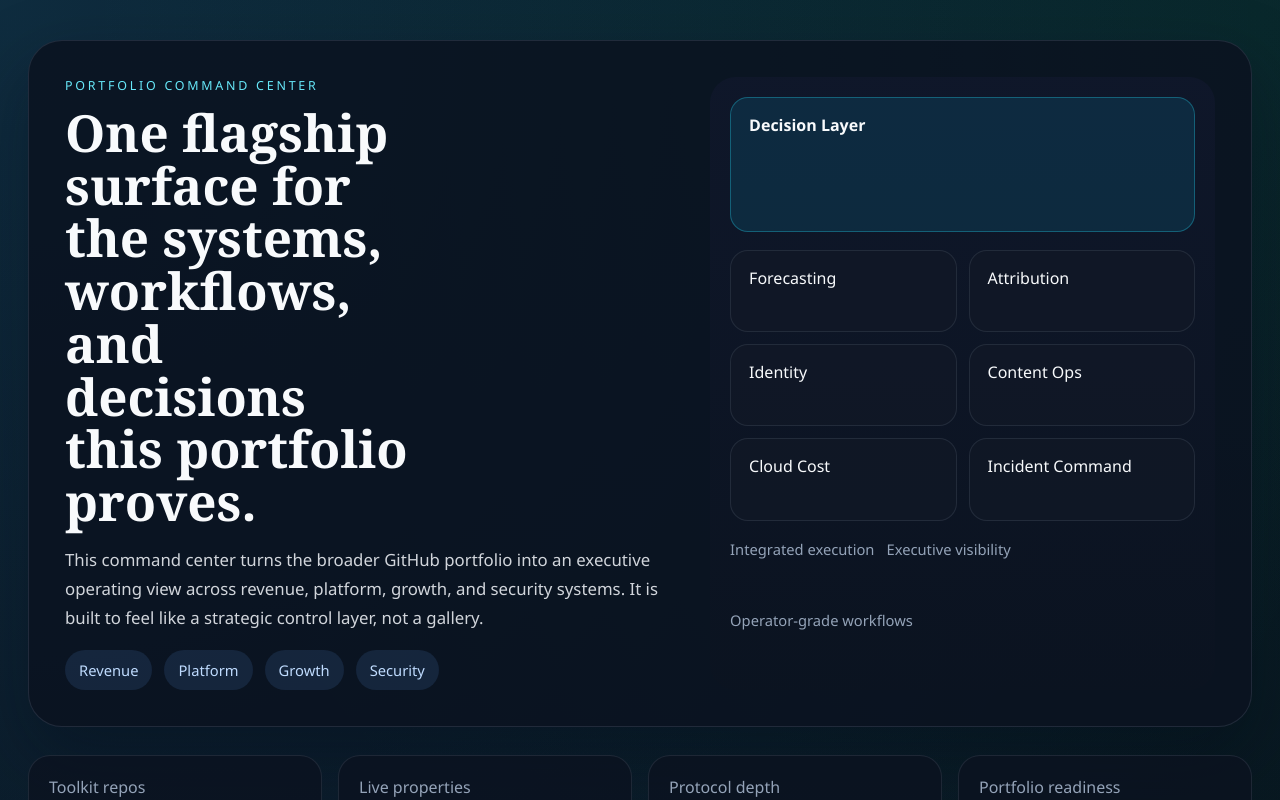
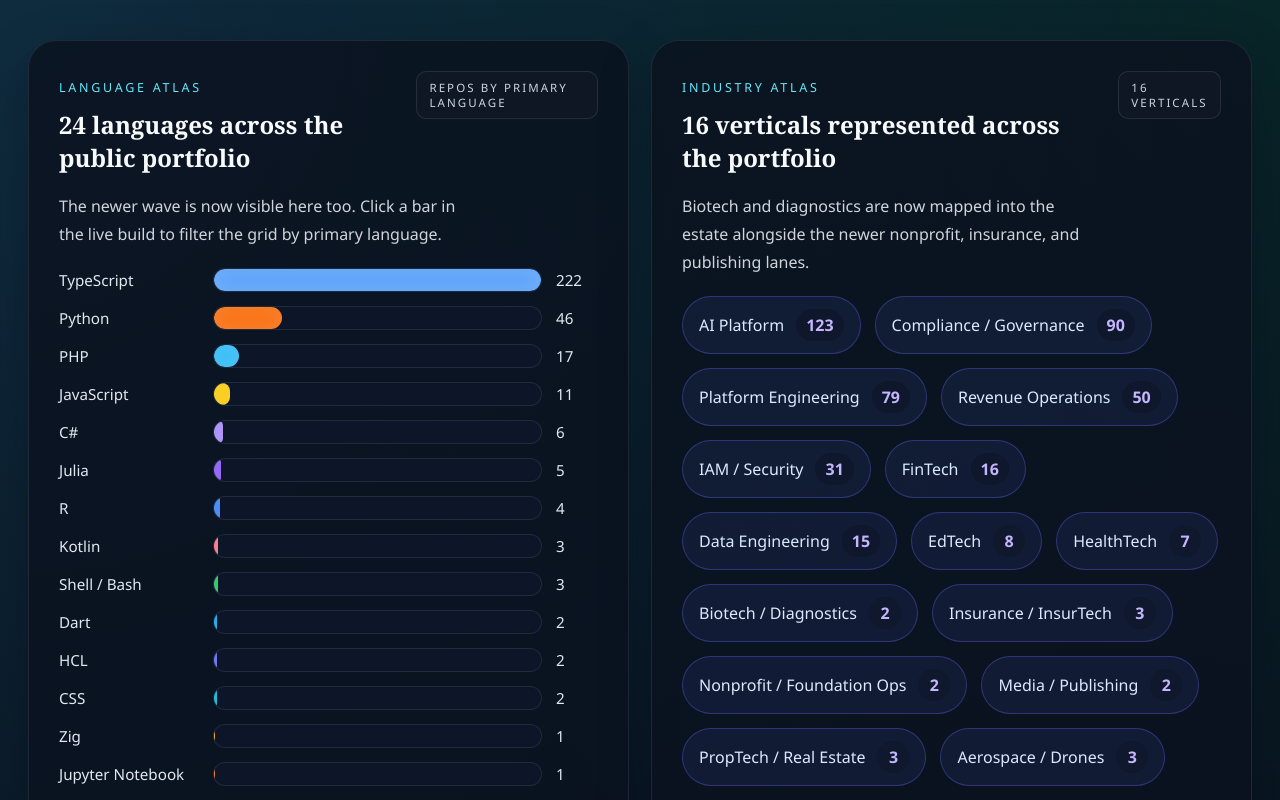
Before and after one commit to mizcausevic-dev/portfolio-command-center, a React (Vite) app: page / in a window 1280 px wide. Shown: the top 800 px of the page. Built offline with nearby package versions, Linux system fonts and the light colour scheme.

Commit message:
Restore atlas-first portfolio layout

```diff
--- a/src/App.tsx
+++ b/src/App.tsx
@@ -36,39 +36,60 @@ function App() {
 
   return (
     <div className="page-shell">
-      <header className="hero">
-        <div className="hero-copy">
-          <p className="eyebrow">Portfolio Command Center</p>
-          <h1>One flagship surface for the systems, workflows, and decisions this portfolio proves.</h1>
-          <p className="hero-text">
-            This command center turns the broader GitHub portfolio into an executive operating view across revenue,
-            platform, growth, and security systems. It is built to feel like a strategic control layer, not a gallery.
+      <section className="content-grid atlas-grid atlas-shell">
+        <article className="panel atlas-panel">
+          <div className="panel-heading">
+            <div>
+              <p className="panel-kicker">Language atlas</p>
+              <h2>24 languages across the public portfolio</h2>
+            </div>
+            <span className="panel-badge">Repos by primary language</span>
+          </div>
+          <p className="atlas-copy">
+            The newer wave is now visible here too. Click a bar in the live build to filter the grid by primary
+            language.
           </p>
-          <div className="hero-links">
-            <span>Revenue</span>
-            <span>Platform</span>
-            <span>Growth</span>
-            <span>Security</span>
+          <div className="language-list">
+            {languageAtlas.map((entry) => (
+              <div key={entry.language} className="language-row">
+                <span className="language-label">{entry.language}</span>
+                <div className="language-bar-shell" aria-hidden="true">
+                  <div
+                    className="language-bar-fill"
+                    style={{
+                      width: `${(entry.repos / maxLanguageRepos) * 100}%`,
+                      background: entry.color
+                    }}
+                  />
+                </div>
+                <span className="language-value">{entry.repos}</span>
+              </div>
+            ))}
           </div>
-        </div>
+        </article>
 
-        <div className="hero-map">
-          <div className="map-node strong">Decision Layer</div>
-          <div className="map-grid">
-            <div className="map-node">Forecasting</div>
-            <div className="map-node">Attribution</div>
-            <div className="map-node">Identity</div>
-            <div className="map-node">Content Ops</div>
-            <div className="map-node">Cloud Cost</div>
-            <div className="map-node">Incident Command</div>
+        <article className="panel atlas-panel">
+          <div className="panel-heading">
+            <div>
+              <p className="panel-kicker">Industry atlas</p>
+              <h2>16 verticals represented across the portfolio</h2>
+            </div>
+            <span className="panel-badge">16 verticals</span>
           </div>
-          <div className="map-footer">
-            <span>Integrated execution</span>
-            <span>Executive visibility</span>
-            <span>Operator-grade workflows</span>
+          <p className="atlas-copy">
+            Biotech and diagnostics are now mapped into the estate alongside the newer nonprofit, insurance, and
+            publishing lanes.
+          </p>
+          <div className="vertical-chip-grid">
+            {industryAtlas.map((entry) => (
+              <div key={entry.vertical} className="vertical-chip">
+                <span>{entry.vertical}</span>
+                <strong>{entry.repos}</strong>
+              </div>
+            ))}
           </div>
-        </div>
-      </header>
+        </article>
+      </section>
 
       <section className="signal-grid" aria-label="Top-level portfolio signals">
         {topSignals.map((signal) => (
@@ -254,61 +275,6 @@ function App() {
         </div>
       </section>
 
-      <section className="content-grid atlas-grid">
-        <article className="panel atlas-panel">
-          <div className="panel-heading">
-            <div>
-              <p className="panel-kicker">Language atlas</p>
-              <h2>24 languages across the public portfolio</h2>
-            </div>
-            <span className="panel-badge">Repos by primary language</span>
-          </div>
-          <p className="atlas-copy">
-            The newer wave is now visible here too: stronger C#, Julia, R, Shell, CSS, and PHP proof alongside the
-            TypeScript-heavy operator surface core.
-          </p>
-          <div className="language-list">
-            {languageAtlas.map((entry) => (
-              <div key={entry.language} className="language-row">
-                <span className="language-label">{entry.language}</span>
-                <div className="language-bar-shell" aria-hidden="true">
-                  <div
-                    className="language-bar-fill"
-                    style={{
-                      width: `${(entry.repos / maxLanguageRepos) * 100}%`,
-                      background: entry.color
-                    }}
-                  />
-                </div>
-                <span className="language-value">{entry.repos}</span>
-              </div>
-            ))}
-          </div>
-        </article>
-
-        <article className="panel atlas-panel">
-          <div className="panel-heading">
-            <div>
-              <p className="panel-kicker">Industry atlas</p>
-              <h2>16 verticals represented across the portfolio</h2>
-            </div>
-            <span className="panel-badge">Vertical clusters</span>
-          </div>
-          <p className="atlas-copy">
-            Biotech and diagnostics are now part of the mapped estate, alongside the newer nonprofit, insurance, and
-            publishing lanes.
-          </p>
-          <div className="vertical-chip-grid">
-            {industryAtlas.map((entry) => (
-              <div key={entry.vertical} className="vertical-chip">
-                <span>{entry.vertical}</span>
-                <strong>{entry.repos}</strong>
-              </div>
-            ))}
-          </div>
-        </article>
-      </section>
-
       <section className="panel estate-panel">
         <div className="panel-heading">
           <div>
--- a/src/styles.css
+++ b/src/styles.css
@@ -28,22 +28,10 @@ body {
   padding: 40px 28px 64px;
 }
 
-.hero,
 .signal-grid,
 .content-grid,
 .project-panel {
   margin-bottom: 28px;
-}
-
-.hero {
-  display: grid;
-  gap: 28px;
-  grid-template-columns: 1.1fr 0.9fr;
-  padding: 36px;
-  border-radius: 34px;
-  border: 1px solid rgba(148, 163, 184, 0.16);
-  background: rgba(11, 19, 32, 0.88);
-  box-shadow: 0 30px 72px rgba(2, 8, 23, 0.34);
 }
 
 .eyebrow,
@@ -53,71 +41,6 @@ body {
   text-transform: uppercase;
   letter-spacing: 0.22em;
   font-size: 0.78rem;
-}
-
-.hero h1 {
-  margin: 0;
-  font-family: "Iowan Old Style", "Georgia", serif;
-  font-size: clamp(2.9rem, 4vw, 4.9rem);
-  line-height: 1.03;
-  max-width: 12ch;
-}
-
-.hero-text {
-  max-width: 62ch;
-  color: #d1d5db;
-  font-size: 1.05rem;
-  line-height: 1.75;
-}
-
-.hero-links {
-  display: flex;
-  flex-wrap: wrap;
-  gap: 12px;
-}
-
-.hero-links span,
-.project-topline span {
-  padding: 10px 14px;
-  border-radius: 999px;
-  background: rgba(96, 165, 250, 0.12);
-  color: #bfdbfe;
-  font-size: 0.92rem;
-}
-
-.hero-map {
-  display: grid;
-  gap: 18px;
-  padding: 20px;
-  border-radius: 26px;
-  background: linear-gradient(180deg, rgba(15, 23, 42, 0.96), rgba(11, 19, 32, 0.84));
-}
-
-.map-node {
-  padding: 16px 18px;
-  border-radius: 18px;
-  border: 1px solid rgba(148, 163, 184, 0.14);
-  background: rgba(17, 24, 39, 0.92);
-}
-
-.map-node.strong {
-  background: rgba(14, 116, 144, 0.22);
-  border-color: rgba(34, 211, 238, 0.32);
-  font-weight: 700;
-}
-
-.map-grid {
-  display: grid;
-  grid-template-columns: 1fr 1fr;
-  gap: 12px;
-}
-
-.map-footer {
-  display: flex;
-  flex-wrap: wrap;
-  gap: 12px;
-  color: #94a3b8;
-  font-size: 0.92rem;
 }
 
 .signal-grid {
@@ -268,8 +191,13 @@ body {
   grid-template-columns: 1fr 1fr;
 }
 
+.atlas-shell {
+  margin-bottom: 28px;
+}
+
 .atlas-panel {
   min-height: 100%;
+  padding: 30px;
 }
 
 .panel-badge {
@@ -287,6 +215,7 @@ body {
   margin: 0 0 20px;
   color: #d1d5db;
   line-height: 1.75;
+  max-width: 46ch;
 }
 
 .language-list {
@@ -350,6 +279,14 @@ body {
   color: #c4b5fd;
 }
 
+.project-topline span {
+  padding: 10px 14px;
+  border-radius: 999px;
+  background: rgba(96, 165, 250, 0.12);
+  color: #bfdbfe;
+  font-size: 0.92rem;
+}
+
 .estate-copy {
   margin: 0 0 18px;
   color: #d1d5db;
@@ -391,7 +328,6 @@ body {
 }
 
 @media (max-width: 1100px) {
-  .hero,
   .first-grid,
   .second-grid,
   .atlas-grid,
@@ -418,15 +354,6 @@ body {
     display: block;
   }
 
-  .panel-badge {
-    display: inline-block;
-    margin-top: 10px;
-  }
-
-  .hero-map .map-grid {
-    grid-template-columns: 1fr;
-  }
-
   .language-row {
     grid-template-columns: 1fr;
     gap: 8px;
```
Also changed, not shown: 1 other file (tests, documents, lock files or other folders).
